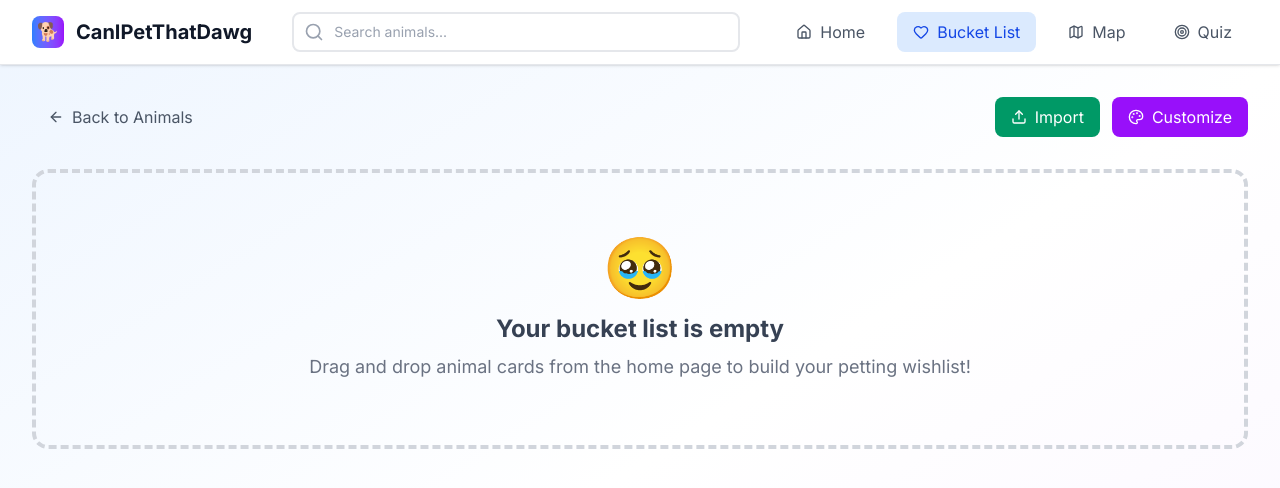
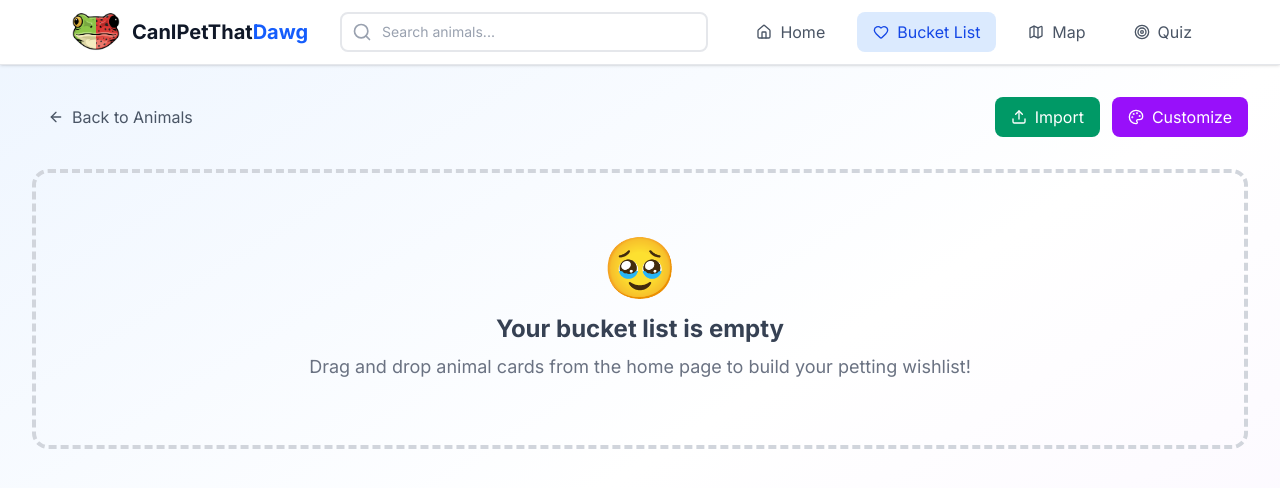
Before and after one commit to fatihkkokcu/canipetthatdawg, a React (Vite) app: page /bucket-list in a window 1280 px wide. Shown: the top 488 px of the page. Built offline with nearby package versions, Linux system fonts and the light colour scheme.

Commit message:
general adjustments

```diff
--- a/index.html
+++ b/index.html
@@ -2,9 +2,9 @@
 <html lang="en">
   <head>
     <meta charset="UTF-8" />
-    <link rel="icon" type="image/svg+xml" href="/vite.svg" />
+    <link rel="icon" type="image/png" href="/frog-logo.png" />
     <meta name="viewport" content="width=device-width, initial-scale=1.0" />
-    <title>CanIPetThatDawg - Animal Petting Safety Guide</title>
+    <title>CanIPetThatDawg</title>
     <meta name="description" content="Learn which animals are safe to pet through fun interactive cards and build your petting bucket list!" />
     <link rel="preconnect" href="https://fonts.googleapis.com">
     <link rel="preconnect" href="https://fonts.gstatic.com" crossorigin>
--- a/src/components/FamilyModal.tsx
+++ b/src/components/FamilyModal.tsx
@@ -61,7 +61,7 @@ export const FamilyModal: React.FC<FamilyModalProps> = ({
           Family: {animal.family}
         </h3>
         <p className="text-sm text-gray-600">
-          Other animals in this family:
+          Other animals in this family
         </p>
       </div>
 
@@ -69,7 +69,7 @@ export const FamilyModal: React.FC<FamilyModalProps> = ({
         {otherFamilyAnimals.map((familyAnimal) => (
           <div
             key={familyAnimal.id}
-            className="flex items-center gap-3 p-2 bg-gray-200 rounded-lg hover:bg-gray-100 transition-colors"
+            className="flex items-center gap-3 p-2 bg-gray-100 border border-gray-300 rounded-lg hover:bg-gray-100 transition-colors"
           >
             <img
               src={familyAnimal.image_url}
@@ -90,7 +90,7 @@ export const FamilyModal: React.FC<FamilyModalProps> = ({
         ))}
       </div>
 
-      <div className="mt-3 pt-2 border-t border-gray-200">
+      <div className="mt-3 pt-2 border-t border-gray-300">
         <p className="text-xs text-gray-500 text-center">
           {otherFamilyAnimals.length} other animal{otherFamilyAnimals.length !== 1 ? 's' : ''} in {animal.family}
         </p>
--- a/src/components/Header.tsx
+++ b/src/components/Header.tsx
@@ -8,17 +8,22 @@ export const Header: React.FC = () => {
 
   return (
     <header className="bg-white shadow-sm border-b border-gray-200 sticky top-0 z-50">
-      <div className="max-w-7xl mx-auto px-4 sm:px-6 lg:px-8">
+      <div className="max-w-screen-2xl mx-auto px-4 sm:px-6 lg:px-18">
         <div className="flex justify-between items-center h-16 gap-4">
           <Link to="/" className="flex items-center space-x-3">
-            <div className="w-8 h-8 bg-gradient-to-r from-blue-500 to-purple-600 rounded-lg flex items-center justify-center">
-              <span className="text-white font-bold text-lg">🐕</span>
-            </div>
-            <h1 className="text-xl font-bold text-gray-900 hidden sm:block">CanIPetThatDawg</h1>
+            {/* Logo image placed in public/frog-logo.png */}
+            <img
+              src="/frog-logo.png"
+              alt="CanIPetThatDawg logo"
+              className="w-12 h-12 object-contain"
+              loading="eager"
+              decoding="sync"
+            />
+            <h1 className="text-xl font-bold text-gray-900 hidden sm:block">CanIPetThat<span className="text-blue-600">Dawg</span></h1>
           </Link>
 
           {/* Search bar in header */}
-          <div className="flex-1 max-w-md mx-4">
+          <div className="flex-1 max-w-xl mx-4">
             <SearchBar />
           </div>
 
--- a/src/pages/BucketListPage.tsx
+++ b/src/pages/BucketListPage.tsx
@@ -634,7 +634,7 @@ const link = document.createElement('a');
                   <select
                     value={sortOption}
                     onChange={(e) => setSortOption(e.target.value as SortOption)}
-                    className="px-3 py-2 border border-gray-300 rounded-lg text-sm focus:border-blue-500 focus:ring-2 focus:ring-blue-200 transition-all duration-200 outline-none"
+                    className="px-3 py-2 bg-white border border-gray-300 rounded-lg text-sm focus:border-blue-500 focus:ring-2 focus:ring-blue-200 transition-all duration-200 outline-none"
                   >
                     <option value="default">Order Added</option>
                     <option value="alphabetical">A to Z</option>
--- a/src/pages/MapPage.tsx
+++ b/src/pages/MapPage.tsx
@@ -45,11 +45,11 @@ export const MapPage: React.FC = () => {
             Animal <span className="text-blue-600">Map</span>
           </h1>
           <p className="text-xl text-gray-600 max-w-2xl mx-auto leading-relaxed mb-6">
-            Explore where these animals can be found around the world. Green markers are pettable, red markers are not!
+            Explore where these animals can be found around the world.
           </p>
 
           {/* Legend */}
-          <div className="flex justify-center items-center gap-6 mb-6">
+          {/* <div className="flex justify-center items-center gap-6 mb-6">
             <div className="flex items-center gap-2 bg-white px-4 py-2 rounded-lg shadow-sm">
               <Heart className="w-5 h-5 text-green-600" />
               <span className="text-sm font-medium text-gray-700">Pettable Animals</span>
@@ -58,7 +58,7 @@ export const MapPage: React.FC = () => {
               <AlertTriangle className="w-5 h-5 text-red-600" />
               <span className="text-sm font-medium text-gray-700">Non-Pettable Animals</span>
             </div>
-          </div>
+          </div> */}
         </div>
 
         {/* Map Container */}
@@ -107,16 +107,16 @@ export const MapPage: React.FC = () => {
                         </div>
                       </div>
 
-                      <div className="border-t pt-2">
-                        <div className="flex items-center gap-2 mb-2">
-                          <MapPin className="w-4 h-4 text-gray-500" />
-                          <span className="text-sm text-gray-600 font-medium">Habitat:</span>
+                      <div className="border-t border-gray-300 pt-2">
+                        <div className="flex items-center gap-2">
+                          <MapPin className="w-6 h-6 text-gray-500" />
+                          <span className="text-sm text-gray-500 font-bold">Habitat</span>
                         </div>
-                        <p className="text-sm text-gray-700">{animal.location!.habitat}</p>
+                        <p className="text-sm text-gray-500 font-bold ps-1">{animal.location!.habitat}</p>
                       </div>
 
                       {animal.gif_url && (
-                        <div className="mt-3 border-t pt-2">
+                        <div className="">
                           <img
                             src={animal.gif_url}
                             alt={`${animal.name} animation`}
@@ -138,7 +138,7 @@ export const MapPage: React.FC = () => {
             <div className="text-3xl font-bold text-blue-600 mb-2">
               {animalsWithLocation.length}
             </div>
-            <div className="text-gray-600">Animals Mapped</div>
+            <div className="text-gray-600">Animals</div>
           </div>
 
           <div className="bg-white rounded-xl p-6 shadow-lg text-center">
@@ -152,7 +152,7 @@ export const MapPage: React.FC = () => {
             <div className="text-3xl font-bold text-red-600 mb-2">
               {animalsWithLocation.filter(a => !a.isPettable).length}
             </div>
-            <div className="text-gray-600">Non-Pettable Animals</div>
+            <div className="text-gray-600">Not Pettable Animals</div>
           </div>
         </div>
       </div>
--- a/src/pages/QuizPage.tsx
+++ b/src/pages/QuizPage.tsx
@@ -105,13 +105,11 @@ const DropZone: React.FC<{
         <>
           <Check className="h-12 w-12 mb-4" />
           <h3 className="text-2xl font-bold mb-2">PETTABLE</h3>
-          <p className="text-center">Safe to pet!</p>
         </>
       ) : (
         <>
           <X className="h-12 w-12 mb-4" />
           <h3 className="text-2xl font-bold mb-2">NOT PETTABLE</h3>
-          <p className="text-center">Do NOT pet!</p>
         </>
       )}
       {isOver && canDrop && (
@@ -220,7 +218,7 @@ export const QuizPage: React.FC = () => {
         <div className="text-center mb-8">
           <h1 className="text-4xl font-bold text-gray-900 mb-4 flex items-center justify-center gap-3">
             <Target className="h-10 w-10 text-blue-600" />
-            Animal Petting Quiz
+            Animal Quiz
           </h1>
           <p className="text-lg text-gray-600 mb-6">
             Drag each animal to the correct zone - can you pet it or not?
```
Also changed, not shown: public/frog-logo.png (added).
